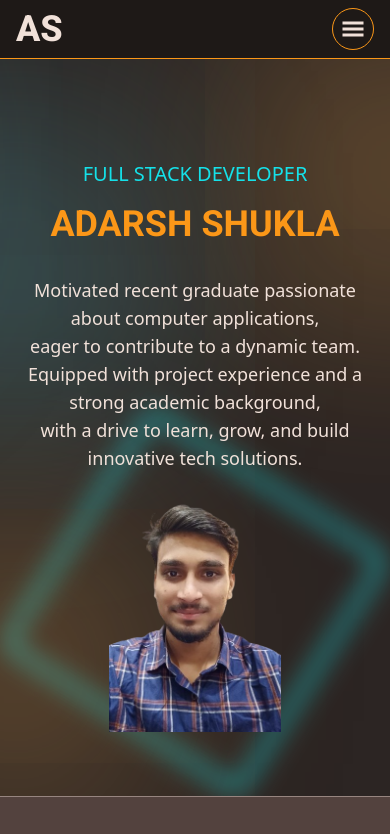
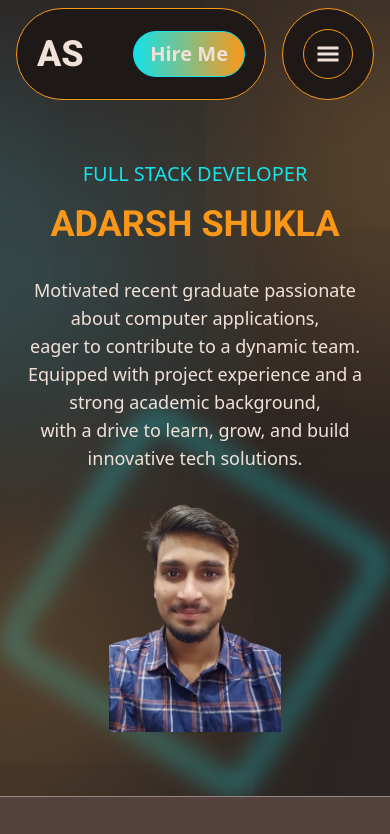
Before and after one commit to shuklaAdarsh2608/Portfolio, a React (Vite) app: page / in a window 390 px wide. Shown: the top 834 px of the page. Built offline with nearby package versions, Linux system fonts and the light colour scheme.

Commit message:
Update NavbarMain.jsx

```diff
--- a/src/components/Navbarmain/NavbarMain.jsx
+++ b/src/components/Navbarmain/NavbarMain.jsx
@@ -1,46 +1,33 @@
-import React, { useState } from 'react'
+import React from 'react'
+import ReactDom from 'react-dom'
 import NavbarLinks from './NavbarLinks'
 import NavbarLogo from './NavbarLogo'
 import NavbarBtn from './NavbarBtn'
 import { GiHamburgerMenu } from "react-icons/gi";
+import { useState } from 'react'
 
 const NavbarMain = () => {
-    const [menuOpen, setMenuOpen] = useState(false);
+    const[menuOpen, setMenuOpen] = useState(false);
     const toggleMenu = () => {
         setMenuOpen(!menuOpen);
     };
-
   return (
-        <nav className="fixed top-0 left-0 w-full z-20 bg-Black border-b border-Orange">
-            <div className="max-w-[1300px] mx-auto px-4 py-2 flex items-center justify-between">
+    <nav className="max-w-[1300px] mx-auto px-4 w-full fixed left-[50%] -translate-x-[50%] z-20 flex gap-4 mt-2">
+        <div className= " flex justify-between w-full max-w-[1200px] mx-auto bg-Black items-center p-5 rounded-r-full rounded-l-full border-[0.5px] border-Orange ">
         <NavbarLogo />
-
-                {/* Desktop Links */}
-                <div className="hidden lg:flex items-center gap-6">
+        <div className={`${menuOpen? "sm:block" : "sm:hidden"} lg:block` }>
       <NavbarLinks />
+      </div>
       <NavbarBtn />
       </div>
-
-                {/* Mobile Menu Toggle */}
-                <button
-                    className="lg:hidden text-2xl p-2 border border-Orange rounded-full text-White"
-                    onClick={toggleMenu}
-                >
+      <div className="flex lg:hidden sm:block p-5 bg-Black items-center justify-center rounded-full border-[0.5px] border-Orange">
+       <button className="text-2xl p-3 border border-Orange rounded-full text-White"
+       onClick={toggleMenu}>
        <GiHamburgerMenu />
       </button>
       </div>
+    </nav>
+  )
+}
 
-            {/* Mobile Menu Links */}
-            {menuOpen && (
-                <div className="lg:hidden bg-Black border-t border-Orange px-4 pb-4">
-                    <NavbarLinks />
-                    <div className="mt-4">
-                        <NavbarBtn />
-                    </div>
-                </div>
-            )}
-        </nav>
-    );
-};
-
-export default NavbarMain;
+export default NavbarMain
```
Lines whose indentation alone changed are shown as unchanged.
